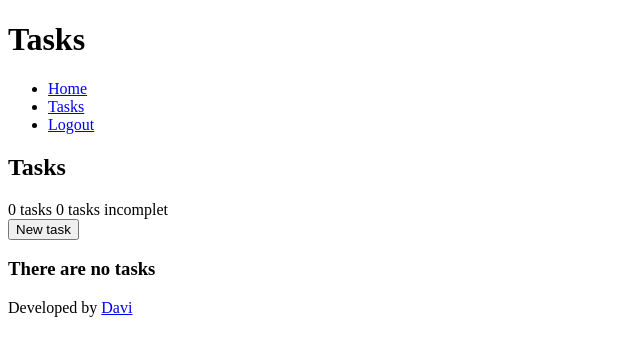
After one commit to Davi-1903/Tasks, a Flask app: page /tasks in a window 1280 px wide. The commit adds this page. Shown: the top 356 px of the page, without its empty margins (0-640 px from the left). Run offline with Flask 3, Linux system fonts and the light colour scheme; the visitor is signed in with stand-in values (Sample User, id 1).

Commit message:
Adicionar as operações com tasks

```diff
--- a/src/app.py
+++ b/src/app.py
@@ -33,7 +33,9 @@ def load_user(user_id: str) -> User:
 # ================================================ ROTAS ================================================
 @app.route('/')
 def index():
-    return render_template('index.html')
+    if current_user.is_authenticated:
+        return render_template('index.html', tasks=current_user.tasks)
+    return render_template('index.html', tasks=None)
 
 
 @app.route('/login', methods=['GET', 'POST'])
@@ -76,8 +78,63 @@ def register():
     return render_template('register.html')
 
 
+@app.route('/tasks')
+@login_required
+def tasks():
+    length = len(list(filter(lambda item: not item.completed, current_user.tasks)))
+    return render_template('tasks.html', tasks=current_user.tasks, tasks_incomplet_length=length)
+
+
 @app.route('/logout')
 @login_required
 def logout():
     logout_user()
     return redirect(url_for('login'))
+
+
+@app.route('/create_task', methods=['GET', 'POST'])
+@login_required
+def create_task():
+    if request.method == 'POST':
+        title = request.form['title']
+        description = request.form['description']
+
+        task = Task(title=title, description=description, user_id=current_user.id)
+        db.session.add(task)
+        db.session.commit()
+
+        return redirect(url_for('tasks'))
+    return render_template('create_task.html')
+
+
+@app.route('/completed_task', methods=['POST'])
+@login_required
+def completed_task():
+    if request.method == 'POST':
+        id = int(request.form['id'])
+        task = Task.query.get(id)
+        task.completed = True
+        db.session.commit()
+    return redirect(url_for('tasks'))
+
+
+@app.route('/deleted_task', methods=['POST'])
+@login_required
+def deleted_task():
+    if request.method == 'POST':
+        id = request.form['id']
+        task = Task.query.get(int(id))
+        db.session.delete(task)
+        db.session.commit()
+    return redirect(url_for('tasks'))
+
+
+@app.route('/reopen_task', methods=['POST'])
+@login_required
+def reopen_task():
+    if request.method == 'POST':
+        id = int(request.form['id'])
+        task = Task.query.get(id)
+        task.completed = False
+        db.session.commit()
+    return redirect(url_for('tasks'))
--- a/src/model.py
+++ b/src/model.py
@@ -25,7 +25,7 @@ class Task(db.Model):
 
     id = db.Column(db.Integer, primary_key=True, nullable=False, autoincrement=True)
     title = db.Column(db.String(100), nullable=False)
-    description = db.Column(db.Text, nullable=True)
+    description = db.Column(db.Text)
     completed = db.Column(db.Boolean, default=False, nullable=False)
     user_id = db.Column(db.Integer, db.ForeignKey('user.id'), nullable=False)
 
--- a/src/templates/components/header.html
+++ b/src/templates/components/header.html
@@ -4,6 +4,7 @@
         <ul class="menu">
             <li><a href="{{ url_for('index') }}">Home</a></li>
             {% if current_user.is_authenticated %}
+                <li><a href="{{ url_for('tasks') }}">Tasks</a></li>
                 <li><a href="{{ url_for('logout') }}">Logout</a></li>
             {% else %}
                 <li><a href="{{ url_for('login') }}">Login</a></li>
--- /dev/null
+++ b/src/templates/tasks.html
@@ -0,0 +1,53 @@
+{% extends 'base.html' %}
+
+{% block title %}Tasks{% endblock %}
+
+{% block content %}
+<section class="info">
+    <div class="text-content">
+        <h2>Tasks</h2>
+        <span>{{ tasks | length }} tasks</span>
+        <span>{{ tasks_incomplet_length }} tasks incomplet</span>
+    </div>
+    <div class="task-content">
+        <a href="{{ url_for('create_task') }}">
+            <button id="new-task">New task</button>
+        </a>
+    </div>
+</section>
+<section class="tasks">
+    {% if tasks %}
+        {% for task in tasks %}
+            <article class="task">
+                <div class="header">
+                    <h3>{{ task.title }}</h3>
+                    <div class="status-{{ task.completed }}">
+                        {% if task.completed %}
+                            <form action="{{ url_for('reopen_task') }}" method="POST">
+                                <button type="submit" id="reopn-button">Reopen</button>
+                                <input type="number" name="id" value="{{ task.id }}" hidden>
+                            </form>
+                        {% else %}
+                            <form action="{{ url_for('completed_task') }}" method="POST">
+                                <button type="submit" id="pending-button">Pending</button>
+                                <input type="number" name="id" value="{{ task.id }}" hidden>
+                            </form>
+                        {% endif %}
+                    </div>
+                    <form action="{{ url_for('deleted_task') }}" method="POST">
+                        <button type="submit" id="delete-button">Delete</button>
+                        <input type="number" name="id" value="{{ task.id }}" hidden>
+                    </form>
+                </div>
+                {% if task.description %}
+                    <div class="description">
+                        <p>{{ task.description }}</p>
+                    </div>
+                {% endif %}
+            </article>
+        {% endfor %}
+    {% else %}
+        <h3>There are no tasks</h3>
+    {% endif %}
+</section>
+{% endblock %}
```
Also changed, not shown: src/templates/create_task.html (added, +14 -0 lines), src/templates/index.html (+16 -1 lines).
